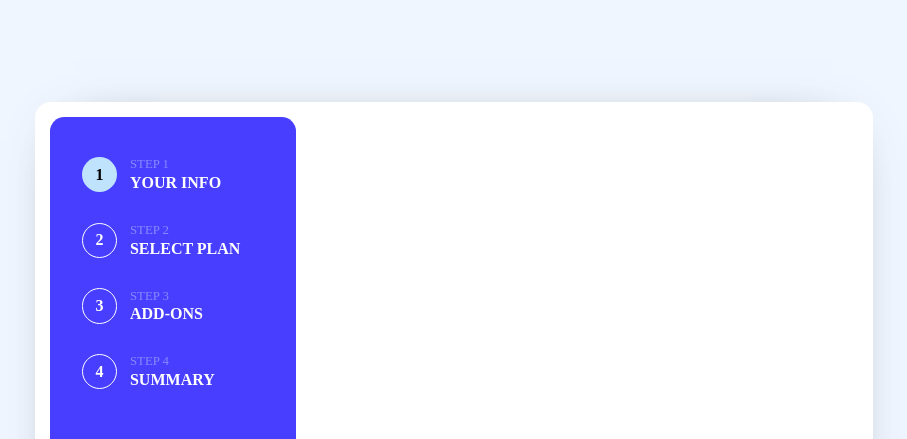
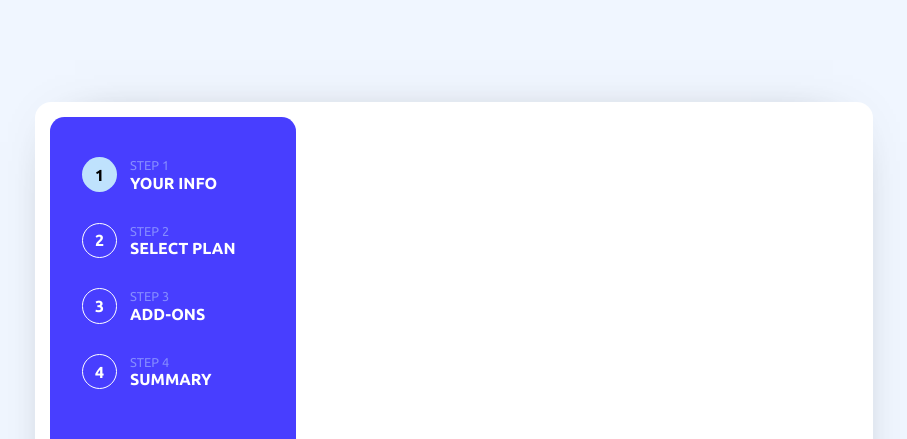
Before and after one commit to GiovannyCordeiro/MultiStepForm, a React (Vite) app: page / in a window 1280 px wide. Shown: the top 439 px of the page, without its empty margins (186-1093 px from the left). Built offline with nearby package versions, Linux system fonts and the light colour scheme.

Commit message:
:wrench: Adding font Ubuntu

```diff
--- a/src/index.css
+++ b/src/index.css
@@ -1,7 +1,26 @@
+@font-face {
+  font-family: "Ubunto";
+  src: url(./assets/fonts/Ubuntu-Bold.ttf);
+  font-weight: 700;
+}
+
+@font-face {
+  font-family: "Ubunto";
+  src: url(./assets/fonts/Ubuntu-Medium.ttf);
+  font-weight: 500;
+}
+
+@font-face {
+  font-family: "Ubunto";
+  src: url(./assets/fonts/Ubuntu-Regular.ttf);
+  font-weight: 400;
+}
+
 *{
   margin: 0;
   padding:0;
   box-sizing: border-box;
+  font-family: "Ubunto";
 }
 
 :root{
```
